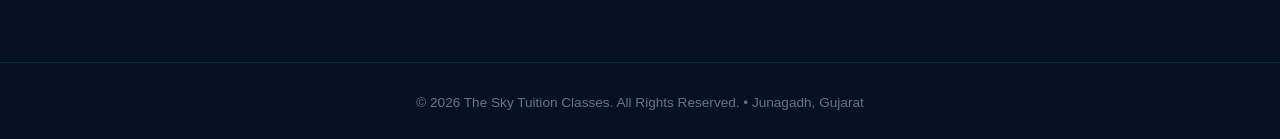
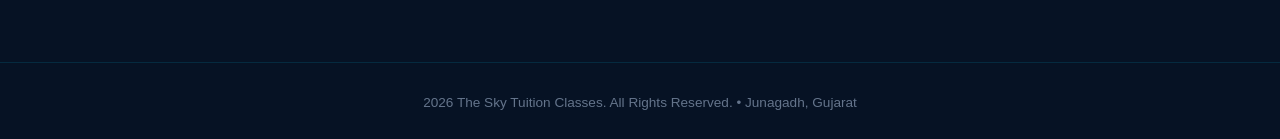
Before and after one commit to divyvaghela/THE_SKY_TUITION_CLASSES, a React (Vite) app: page / in a window 1280 px wide. Shown: the part 3933-4072 px from the top of the page. Built offline with nearby package versions, Linux system fonts and the light colour scheme.

Commit message:
Remove ©

```diff
--- a/src/App.jsx
+++ b/src/App.jsx
@@ -202,7 +202,7 @@ export default function App() {
             <h2 style={{ fontSize: "2rem", margin: "0.5rem 0 1.5rem" }}>The Sky Tuition Classes</h2>
             <div style={{ display: "flex", flexDirection: "column", gap: "1rem", color: "#cbd5e1", fontSize: "0.95rem" }}>
               <div>👤 <strong>Director:</strong> Saqib Vidha</div>
-              <div>📞 <strong>Phone:</strong> <a href="tel:7203823108" style={{ color: "#00b4d8", textDecoration: "none" }}>+91 75672 77723</a></div>
+              <div>📞 <strong>Phone:</strong> <a href="tel:7567277723" style={{ color: "#00b4d8", textDecoration: "none" }}>+91 75672 77723</a></div>
               <div>✉️ <strong>Email:</strong> theskytuitionclasses@gmail.com</div>
               <div>📍 <strong>Location:</strong> Nr. Collector Office, Opp. Kohinoor Apartment, Sardarbag, Junagadh 362001</div>
               <div>⏰ <strong>Timings:</strong> Mon – Sat: 5:30 PM – 8:00 PM</div>
@@ -257,7 +257,7 @@ export default function App() {
       </a>
 
       <footer style={{ padding: "2rem 6%", textAlign: "center", borderTop: "1px solid rgba(0, 180, 216, 0.15)", color: "#64748b", fontSize: "0.85rem" }}>
-        © 2026 The Sky Tuition Classes. All Rights Reserved. • Junagadh, Gujarat
+         2026 The Sky Tuition Classes. All Rights Reserved. • Junagadh, Gujarat
       </footer>
     </div>
   );
```
